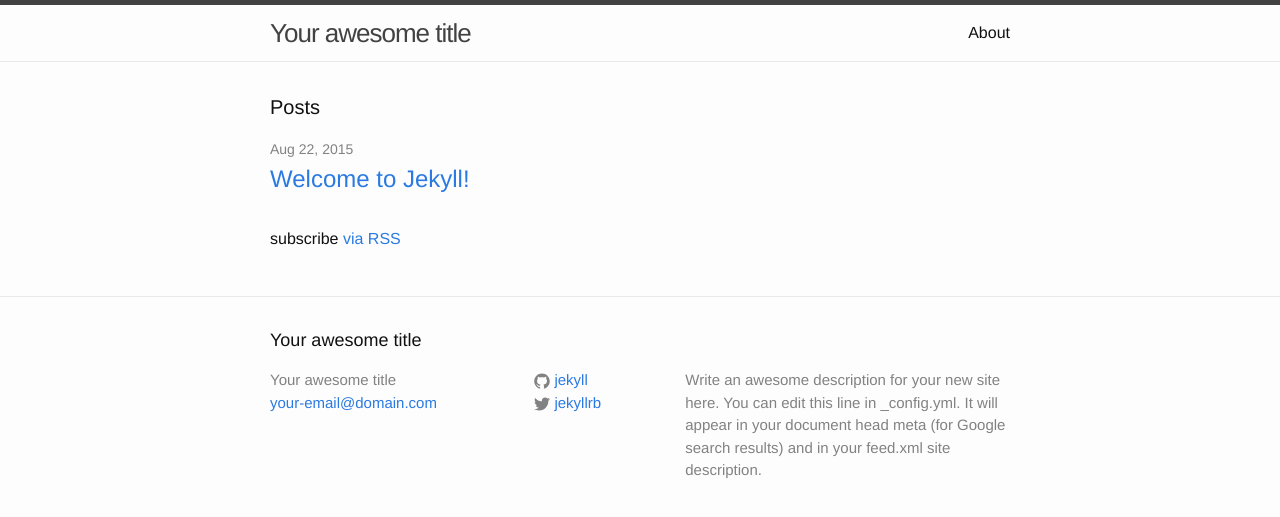
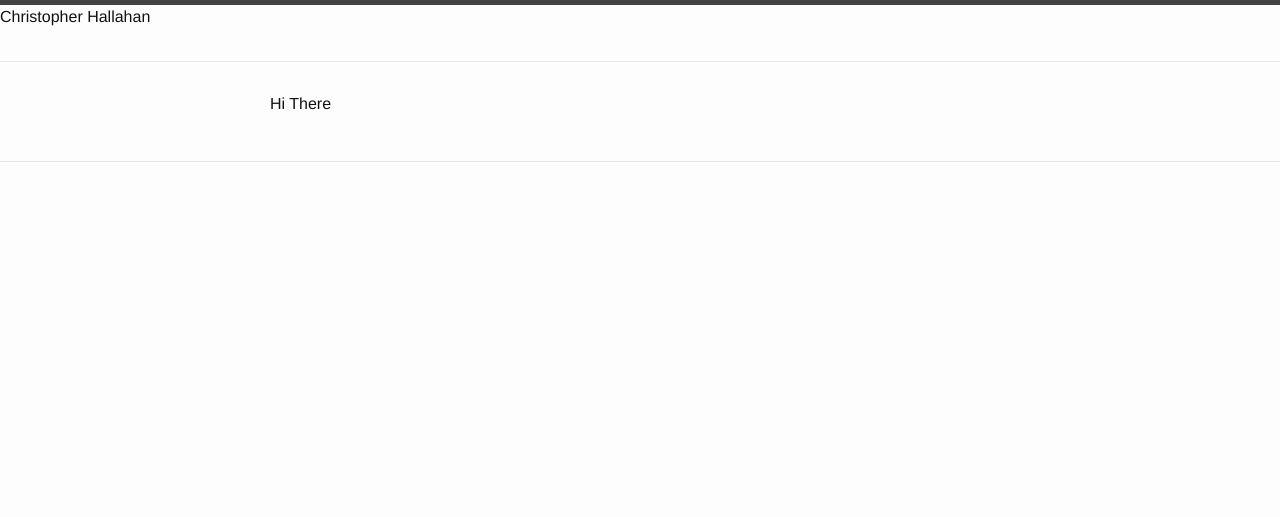
Before and after one commit to challahan/portfolio, a Jekyll site: the page built from index.html, in a window 1280 px wide. Shown: the top 517 px of the page. Built offline with Jekyll 4.4.1, drawn with Linux system fonts in a browser that asks for light colours.

Commit message:
Updated main URLs

```diff
--- a/_config.yml
+++ b/_config.yml
@@ -1,14 +1,14 @@
 # Site settings
-title: Your awesome title
+title: Christopher Hallahan - User Experience and Web Design Consultant
 email: your-email@domain.com
 description: > # this means to ignore newlines until "baseurl:"
   Write an awesome description for your new site here. You can edit this
   line in _config.yml. It will appear in your document head meta (for
   Google search results) and in your feed.xml site description.
-baseurl: "" # the subpath of your site, e.g. /blog/
-url: "http://yourdomain.com" # the base hostname & protocol for your site
-twitter_username: jekyllrb
-github_username:  jekyll
+baseurl: "/portfolio/" # the subpath of your site, e.g. /blog/
+url: "http://challahan.github.io" # the base hostname & protocol for your site
+twitter_username: challahan
+github_username:  challahan
 
 # Build settings
 markdown: kramdown
--- a/_includes/footer.html
+++ b/_includes/footer.html
@@ -1,55 +1,3 @@
 <footer class="site-footer">
 
-  <div class="wrapper">
-
-    <h2 class="footer-heading">{{ site.title }}</h2>
-
-    <div class="footer-col-wrapper">
-      <div class="footer-col  footer-col-1">
-        <ul class="contact-list">
-          <li>{{ site.title }}</li>
-          <li><a href="mailto:{{ site.email }}">{{ site.email }}</a></li>
-        </ul>
-      </div>
-
-      <div class="footer-col  footer-col-2">
-        <ul class="social-media-list">
-          {% if site.github_username %}
-          <li>
-            <a href="https://github.com/{{ site.github_username }}">
-              <span class="icon  icon--github">
-                <svg viewBox="0 0 16 16">
-                  <path fill="#828282" d="M7.999,0.431c-4.285,0-7.76,3.474-7.76,7.761 c0,3.428,2.223,6.337,5.307,7.363c0.388,0.071,0.53-0.168,0.53-0.374c0-0.184-0.007-0.672-0.01-1.32 c-2.159,0.469-2.614-1.04-2.614-1.04c-0.353-0.896-0.862-1.135-0.862-1.135c-0.705-0.481,0.053-0.472,0.053-0.472 c0.779,0.055,1.189,0.8,1.189,0.8c0.692,1.186,1.816,0.843,2.258,0.645c0.071-0.502,0.271-0.843,0.493-1.037 C4.86,11.425,3.049,10.76,3.049,7.786c0-0.847,0.302-1.54,0.799-2.082C3.768,5.507,3.501,4.718,3.924,3.65 c0,0,0.652-0.209,2.134,0.796C6.677,4.273,7.34,4.187,8,4.184c0.659,0.003,1.323,0.089,1.943,0.261 c1.482-1.004,2.132-0.796,2.132-0.796c0.423,1.068,0.157,1.857,0.077,2.054c0.497,0.542,0.798,1.235,0.798,2.082 c0,2.981-1.814,3.637-3.543,3.829c0.279,0.24,0.527,0.713,0.527,1.437c0,1.037-0.01,1.874-0.01,2.129 c0,0.208,0.14,0.449,0.534,0.373c3.081-1.028,5.302-3.935,5.302-7.362C15.76,3.906,12.285,0.431,7.999,0.431z"/>
-                </svg>
-              </span>
-
-              <span class="username">{{ site.github_username }}</span>
-            </a>
-          </li>
-          {% endif %}
-
-          {% if site.twitter_username %}
-          <li>
-            <a href="https://twitter.com/{{ site.twitter_username }}">
-              <span class="icon  icon--twitter">
-                <svg viewBox="0 0 16 16">
-                  <path fill="#828282" d="M15.969,3.058c-0.586,0.26-1.217,0.436-1.878,0.515c0.675-0.405,1.194-1.045,1.438-1.809
-                  c-0.632,0.375-1.332,0.647-2.076,0.793c-0.596-0.636-1.446-1.033-2.387-1.033c-1.806,0-3.27,1.464-3.27,3.27 c0,0.256,0.029,0.506,0.085,0.745C5.163,5.404,2.753,4.102,1.14,2.124C0.859,2.607,0.698,3.168,0.698,3.767 c0,1.134,0.577,2.135,1.455,2.722C1.616,6.472,1.112,6.325,0.671,6.08c0,0.014,0,0.027,0,0.041c0,1.584,1.127,2.906,2.623,3.206 C3.02,9.402,2.731,9.442,2.433,9.442c-0.211,0-0.416-0.021-0.615-0.059c0.416,1.299,1.624,2.245,3.055,2.271 c-1.119,0.877-2.529,1.4-4.061,1.4c-0.264,0-0.524-0.015-0.78-0.046c1.447,0.928,3.166,1.469,5.013,1.469 c6.015,0,9.304-4.983,9.304-9.304c0-0.142-0.003-0.283-0.009-0.423C14.976,4.29,15.531,3.714,15.969,3.058z"/>
-                </svg>
-              </span>
-
-              <span class="username">{{ site.twitter_username }}</span>
-            </a>
-          </li>
-          {% endif %}
-        </ul>
-      </div>
-
-      <div class="footer-col  footer-col-3">
-        <p class="text">{{ site.description }}</p>
-      </div>
-    </div>
-
-  </div>
-
 </footer>
--- a/_includes/header.html
+++ b/_includes/header.html
@@ -1,27 +1,5 @@
 <header class="site-header">
 
-  <div class="wrapper">
-
-    <a class="site-title" href="{{ site.baseurl }}/">{{ site.title }}</a>
-
-    <nav class="site-nav">
-      <a href="#" class="menu-icon">
-        <svg viewBox="0 0 18 15">
-          <path fill="#424242" d="M18,1.484c0,0.82-0.665,1.484-1.484,1.484H1.484C0.665,2.969,0,2.304,0,1.484l0,0C0,0.665,0.665,0,1.484,0 h15.031C17.335,0,18,0.665,18,1.484L18,1.484z"/>
-          <path fill="#424242" d="M18,7.516C18,8.335,17.335,9,16.516,9H1.484C0.665,9,0,8.335,0,7.516l0,0c0-0.82,0.665-1.484,1.484-1.484 h15.031C17.335,6.031,18,6.696,18,7.516L18,7.516z"/>
-          <path fill="#424242" d="M18,13.516C18,14.335,17.335,15,16.516,15H1.484C0.665,15,0,14.335,0,13.516l0,0 c0-0.82,0.665-1.484,1.484-1.484h15.031C17.335,12.031,18,12.696,18,13.516L18,13.516z"/>
-        </svg>
-      </a>
-
-      <div class="trigger">
-        {% for page in site.pages %}
-          {% if page.title %}
-          <a class="page-link" href="{{ page.url | prepend: site.baseurl }}">{{ page.title }}</a>
-          {% endif %}
-        {% endfor %}
-      </div>
-    </nav>
-
-  </div>
+Christopher Hallahan
 
 </header>
--- a/index.html
+++ b/index.html
@@ -2,22 +2,4 @@
 layout: default
 ---
 
-<div class="home">
-
-  <h1 class="page-heading">Posts</h1>
-
-  <ul class="post-list">
-    {% for post in site.posts %}
-      <li>
-        <span class="post-meta">{{ post.date | date: "%b %-d, %Y" }}</span>
-
-        <h2>
-          <a class="post-link" href="{{ post.url | prepend: site.baseurl }}">{{ post.title }}</a>
-        </h2>
-      </li>
-    {% endfor %}
-  </ul>
-
-  <p class="rss-subscribe">subscribe <a href="{{ "/feed.xml" | prepend: site.baseurl }}">via RSS</a></p>
-
-</div>
+<p>Hi There</p>
```
